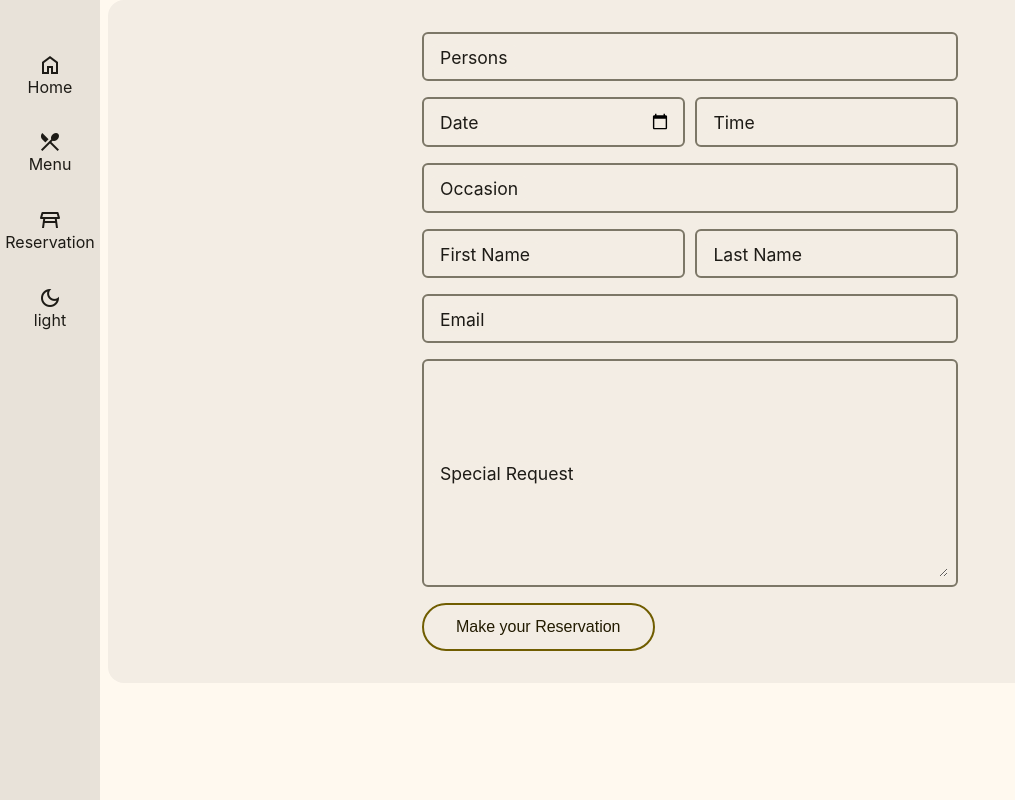
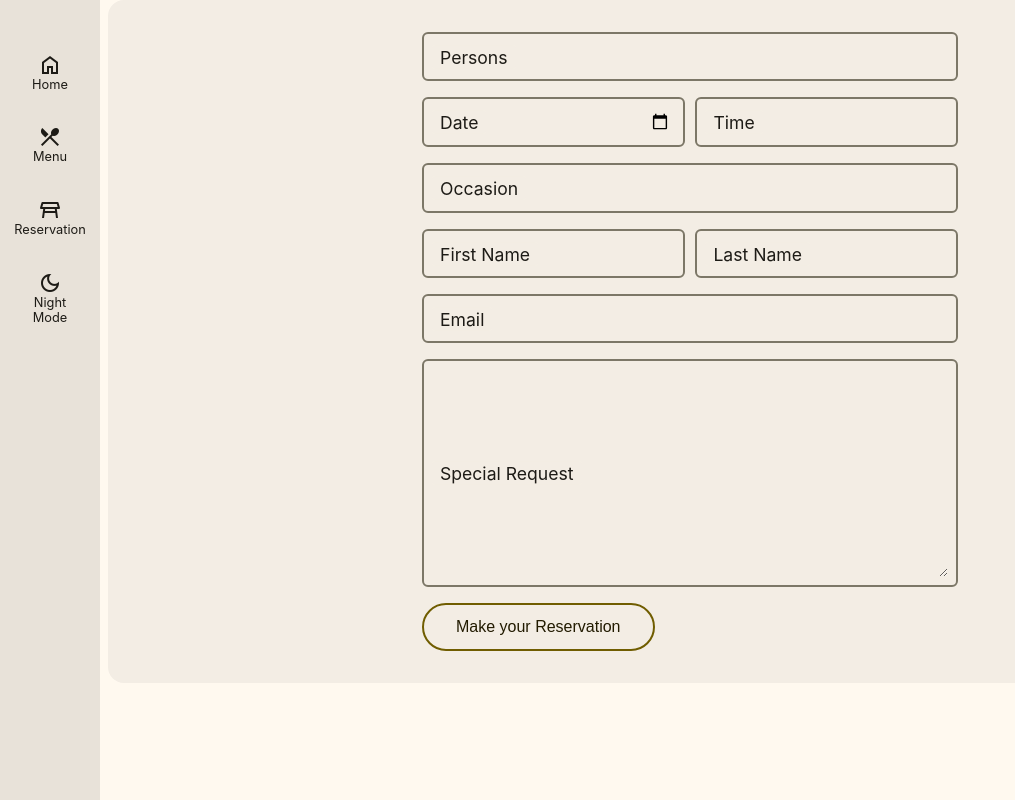
Before and after one commit to gulnoor/little-lemon, a React (Create React App) app: page /reservation in a window 1280 px wide. Shown: the whole page, without its empty margins (0-1015 px from the left). Built offline with nearby package versions, Linux system fonts and the light colour scheme.

Commit message:
fixed toggle button's text

```diff
--- a/src/Components/NavigationRail.js
+++ b/src/Components/NavigationRail.js
@@ -19,7 +19,9 @@ const NavigationRail = (/* { toggle, theme } */) => {
     transition: "0.2s",
     cursor: "pointer",
     userSelect: "none",
-    textDecoration: "none"
+    textDecoration: "none",
+    textAlign: "center",
+    fontSize:"0.8rem"
 
   }
   return (
@@ -30,7 +32,7 @@ const NavigationRail = (/* { toggle, theme } */) => {
             <Link
               style={linkStyle}
               to="/">
-              <span className="material-symbols-outlined">home</span>
+              <span  className="material-symbols-outlined">home</span>
               Home
             </Link>
           </li>
@@ -64,7 +66,7 @@ const NavigationRail = (/* { toggle, theme } */) => {
                 ? <span className="material-symbols-outlined">dark_mode</span>
                 : <span className="material-symbols-outlined">light_mode</span>
               }
-              {theme}
+              {theme==="light"?"Night Mode":"Light Mode"}
             </Link>
           </li>
         </ul>
```
